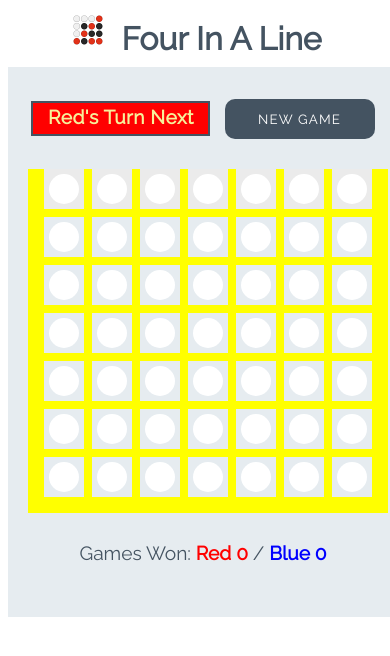
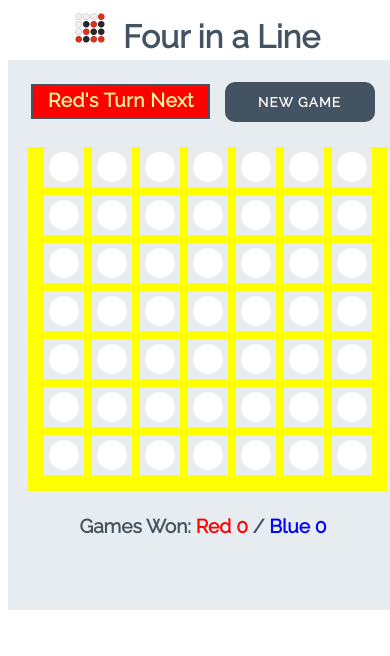
Before and after one commit to NigelFell/CI_MS2_FourInALine, a plain HTML site: page index.html in a window 390 px wide. Drawn offline with Linux system fonts and the light colour scheme.

Commit message:
fix: adjust heading and other margins for responsiveness

```diff
--- a/assets/css/style.css
+++ b/assets/css/style.css
@@ -12,7 +12,7 @@ body {
 .heading {
     text-align: center;
     font-size: 2.5rem;
-    margin: 10px;
+    margin: 5px 0;
 }
 
 .logo {
@@ -36,7 +36,7 @@ body {
 
 .controls-area {
     width: 85%;
-    margin: 10px auto;
+    margin: 0 auto;
 }
 
 #whos-next {
@@ -57,7 +57,8 @@ body {
     width: 90%;
     font-size: 2rem;
     margin: 0 auto;
-    padding: 10px 0;
+    margin-top: 10px;
+    padding: 5px 0;
 }
 
 #game-board {
@@ -95,6 +96,7 @@ body {
     margin: 5px auto;
     width: 60%;
     font-size: 1.2rem;
+    font-weight: bold;
 }
 
 #score-red {
@@ -119,6 +121,7 @@ body {
     width: 150px;
     height: 40px;
     font-family: "Raleway", sans-serif;
+    font-weight: bold;
     text-transform: uppercase;
     letter-spacing: 1.2px;
     color: white;
@@ -179,4 +182,8 @@ body {
         height: 20px;
         width: 20px;
     }
+
+    .heading {
+        font-size: 1.5rem;
+    }
 }
--- a/index.html
+++ b/index.html
@@ -18,7 +18,7 @@
 <body>
     <h1 class="heading">
         <img class="logo" src="assets/images/four_in_a_line.png" alt="logo">
-        Four In A Line
+        Four in a Line
     </h1>
 
     <div class="game-area">
```
